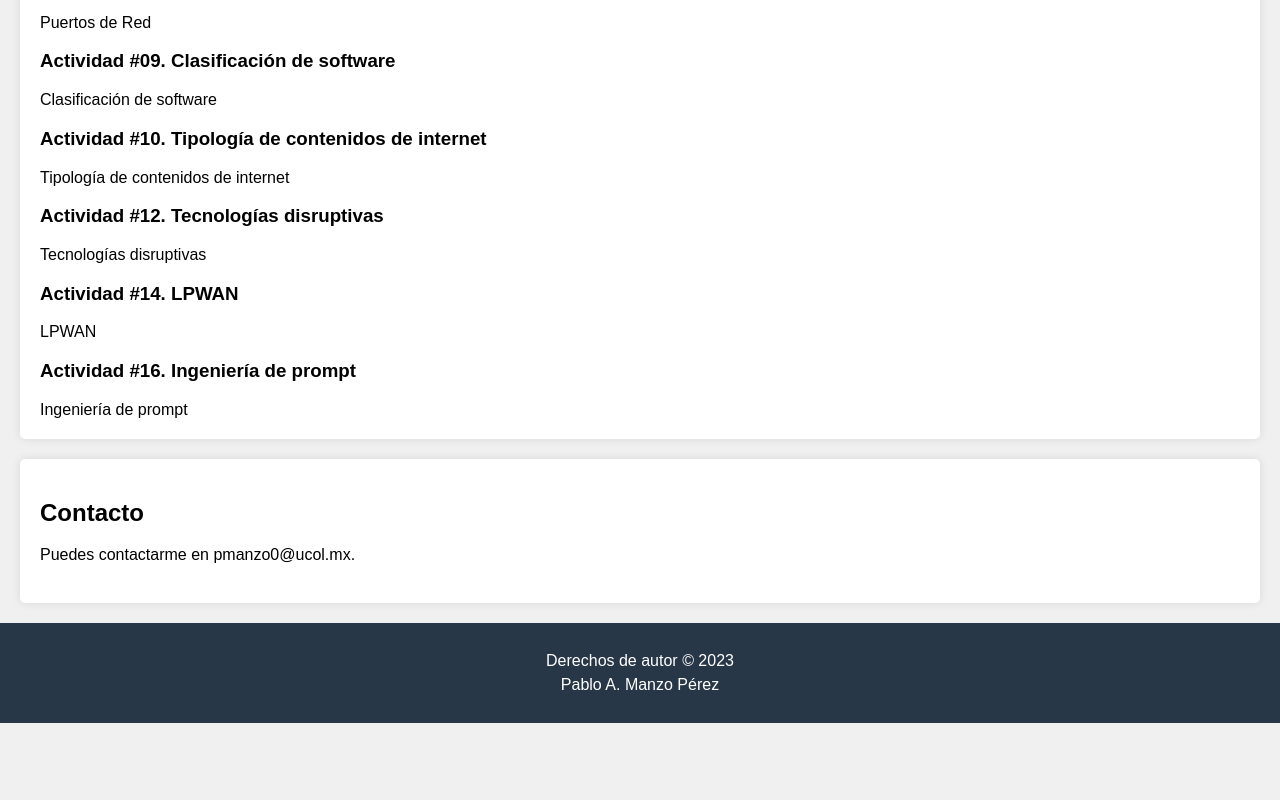
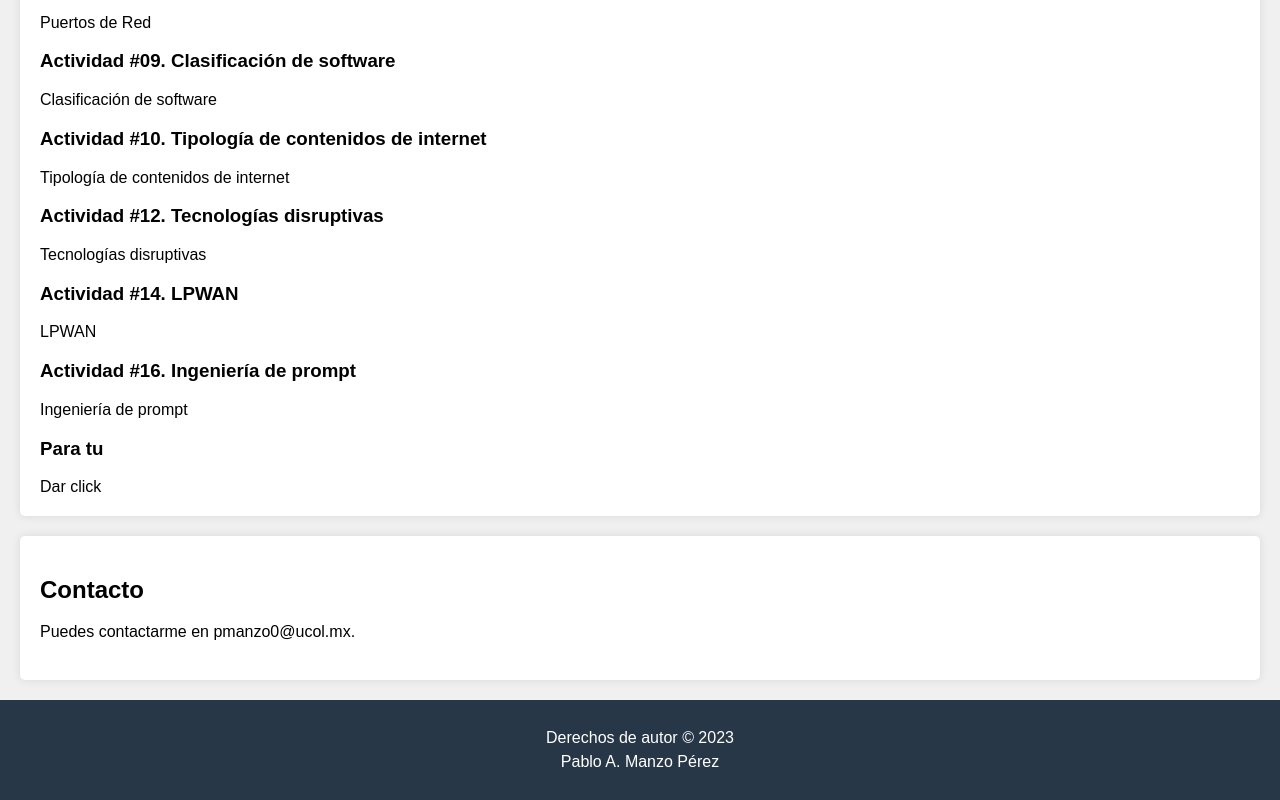
Before and after one commit to MrP4bloManzo/PaginaHost, a plain HTML site: page index.html in a window 1280 px wide. Shown: the part 585-1385 px from the top of the page. Before the commit the page ends 1308 px from the top, so only its background shows below. Drawn offline with Linux system fonts and the light colour scheme.

Commit message:
add index

```diff
--- a/index.html
+++ b/index.html
@@ -58,6 +58,10 @@
             <h3>Actividad #16. Ingeniería de prompt</h3>
             <a href="act16.html"> Ingeniería de prompt</a>
         </div>
+        <div class="proyectos">
+            <h3>Para tu</h3>
+            <a href="web.html"> Dar click</a>
+        </div>
 
     </section>
 
```
